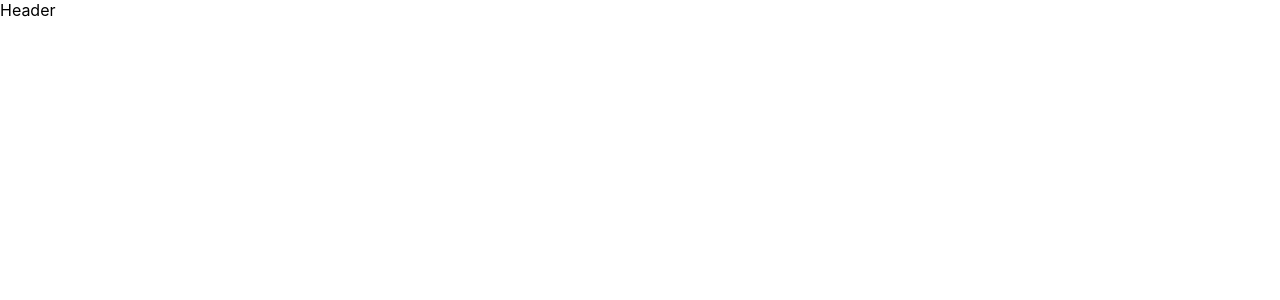
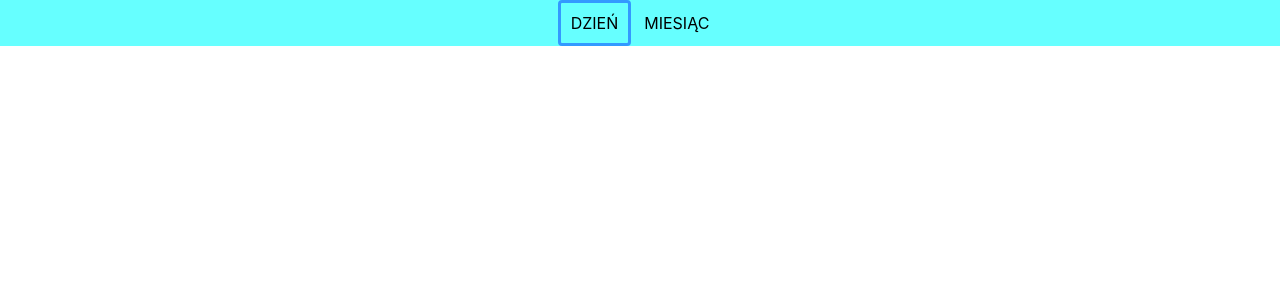
Before and after one commit to kswiatek/calendar, a React (Create React App) app: page / in a window 1280 px wide. Shown: the top 300 px of the page. Built offline with nearby package versions, Linux system fonts and the light colour scheme.

Commit message:
add DayMonth toggle component

```diff
--- a/src/components/DayMonthSwitch/DayMonthSwitch.js
+++ b/src/components/DayMonthSwitch/DayMonthSwitch.js
@@ -1,10 +1,13 @@
 import React from 'react';
 
-import { Container } from './DayMonthSwitch.styled'
+import { Container, Item } from './DayMonthSwitch.styled'
 
-const DayMonthSwitch = () => {
+const DayMonthSwitch = ({ toggleDayMonth }) => {
   return (
-    <Container>DayMonthSwitch</Container>
+    <Container>
+      <Item selected>dzień</Item>
+      <Item>miesiąc</Item>
+    </Container>
   )
 }
 
--- a/src/components/DayMonthSwitch/DayMonthSwitch.styled.js
+++ b/src/components/DayMonthSwitch/DayMonthSwitch.styled.js
@@ -1,5 +1,22 @@
 import styled from 'styled-components'
 
+import { COLORS } from 'shared/colors'
+
 export const Container = styled.div`
+  display: flex;
+  justify-content: center;
+  align-items: center;
+  width: 100%;
+  height: 100%;
+  background: rgba(${COLORS.BLUE1}, 1);
+`
 
+export const Item = styled.div`
+  display: flex;
+  padding: 10px;
+  box-sizing: border-box;
+  border-radius: 4px;
+  border: 3px solid ${props => props.selected ? `rgba(${COLORS.BLUE2}, 1)` : 'transparent'};
+  ${props => !props.selected && `cursor: pointer;`}
+  text-transform: uppercase;
 `
--- a/src/components/Header/Header.js
+++ b/src/components/Header/Header.js
@@ -1,10 +1,11 @@
 import React from 'react';
 
+import DayMonthSwitch from 'components/DayMonthSwitch/DayMonthSwitch'
 import { Container } from './Header.styled'
 
 const Header = () => {
   return (
-    <Container>Header</Container>
+    <Container><DayMonthSwitch/></Container>
   )
 }
 
--- a/src/components/Header/Header.styled.js
+++ b/src/components/Header/Header.styled.js
@@ -1,5 +1,5 @@
 import styled from 'styled-components'
 
 export const Container = styled.div`
-
+  display: flex;
 `
--- /dev/null
+++ b/src/shared/colors.js
@@ -0,0 +1,4 @@
+export const COLORS = {
+  BLUE1: '102, 255, 255',
+  BLUE2: '51, 153, 255'
+}
```
Also changed, not shown: src/components/Footer/Footer.styled.js (line endings or trailing spaces), src/components/Weather/Weather.js (line endings or trailing spaces).
